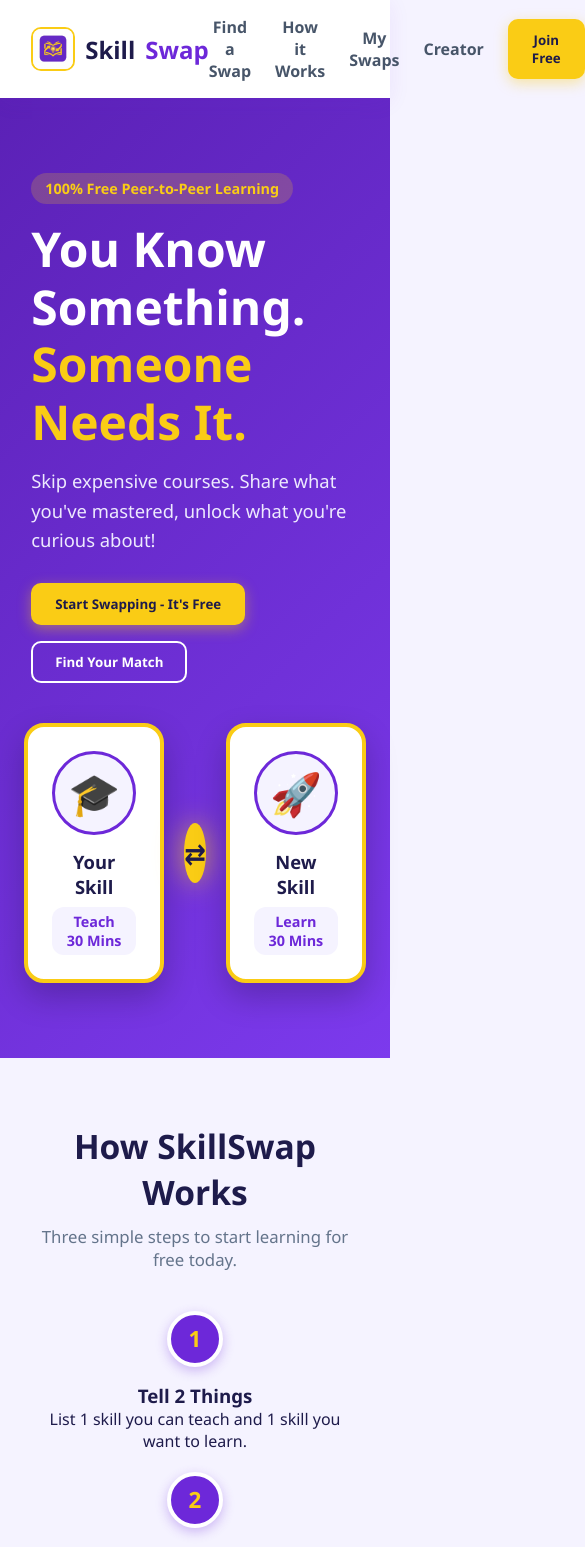
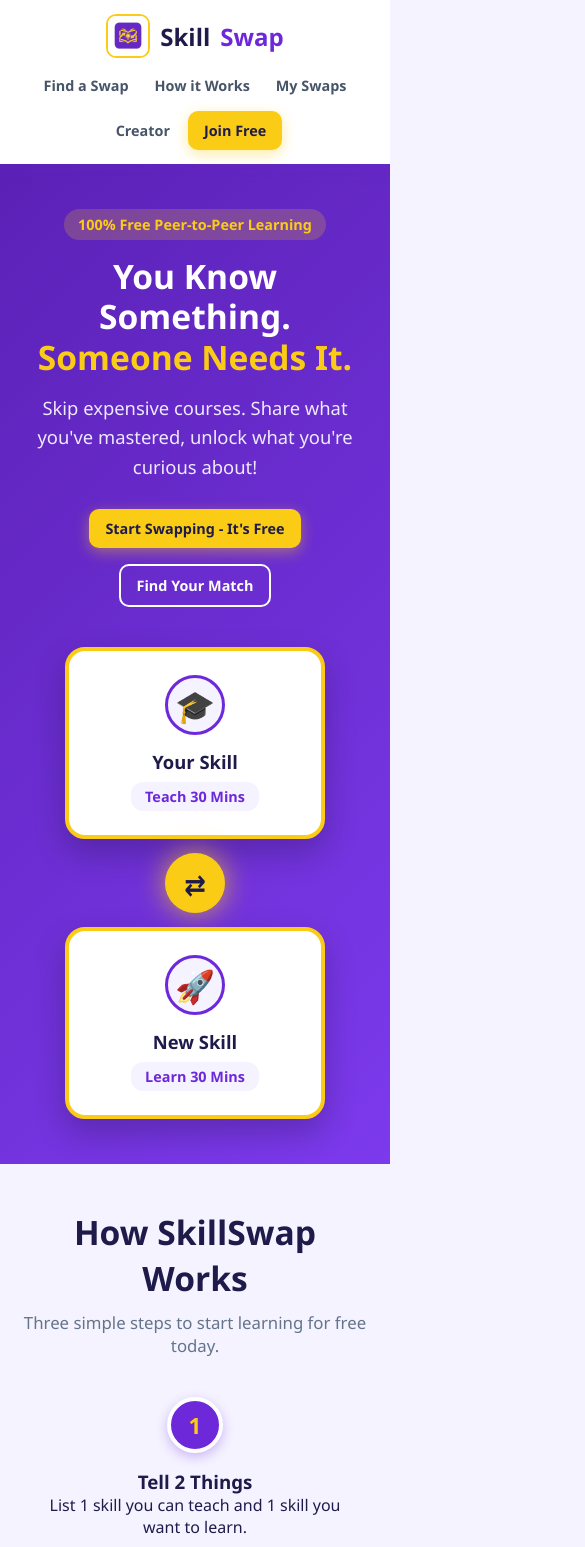
Before and after one commit to ShazithaSherif/SkillSwap, a React (Vite) app: page / in a window 390 px wide. Shown: the top 1547 px of the page, 585 px wide, since content can reach past the window. Built offline with nearby package versions, Linux system fonts and the light colour scheme.

Commit message:
Make entire app mobile responsive

```diff
--- a/src/index.css
+++ b/src/index.css
@@ -200,3 +200,31 @@ body {
     pointer-events: none;
   }
 }
+/* ===== MOBILE RESPONSIVE FIXES (Phones & Tablets) ===== */
+@media (max-width: 768px) {
+  .navbar {
+    flex-direction: column;
+    padding: 14px 5%;
+    gap: 12px;
+  }
+
+  .nav-links {
+    flex-wrap: wrap;
+    justify-content: center;
+    gap: 10px;
+  }
+
+  .nav-link {
+    font-size: 0.9rem;
+    padding: 6px 8px;
+  }
+
+  .btn-green, .btn-outline {
+    padding: 10px 16px;
+    font-size: 0.9rem;
+  }
+
+  .drop-letter {
+    font-size: 2.1rem;
+  }
+}
--- a/src/pages/Home.css
+++ b/src/pages/Home.css
@@ -409,3 +409,89 @@
   font-size: 2.1rem;
   margin-bottom: 24px;
 }
+/* ===== HOME PAGE MOBILE RESPONSIVE FIXES ===== */
+@media (max-width: 768px) {
+  .boom-brand {
+    font-size: 2rem;
+    margin-bottom: 18px;
+  }
+
+  .boom-stage {
+    flex-direction: column;
+    gap: 14px;
+  }
+
+  .boom-concept-card {
+    width: 210px;
+    padding: 18px 16px;
+  }
+
+  .concept-icon-circle {
+    width: 60px;
+    height: 60px;
+    font-size: 2rem;
+  }
+
+  /* Gentle mobile swap bounce instead of wide 340px desktop slide */
+  .card-left {
+    animation: mobilePopLeft 1.4s ease forwards;
+  }
+
+  .card-right {
+    animation: mobilePopRight 1.4s ease forwards;
+  }
+
+  .boom-tagline {
+    font-size: 1rem;
+    padding: 0 20px;
+    text-align: center;
+    margin-top: 20px;
+  }
+
+  .hero {
+    padding: 45px 6%;
+    text-align: center;
+  }
+
+  .hero-left h1 {
+    font-size: 2.1rem;
+  }
+
+  .hero-buttons {
+    justify-content: center;
+  }
+
+  .hero-right {
+    flex-direction: column;
+    gap: 14px;
+  }
+
+  .swap-person-card {
+    width: 100%;
+    max-width: 260px;
+  }
+
+  .steps-container::before {
+    display: none;
+  }
+
+  .section {
+    padding: 45px 6%;
+  }
+
+  .quote-banner h2, .final-cta h2 {
+    font-size: 1.45rem;
+  }
+}
+
+@keyframes mobilePopLeft {
+  0% { transform: translateY(-30px) scale(0.85); opacity: 0; }
+  60% { transform: translateY(6px) scale(1.03); opacity: 1; }
+  100% { transform: translateY(0) scale(1); opacity: 1; }
+}
+
+@keyframes mobilePopRight {
+  0% { transform: translateY(30px) scale(0.85); opacity: 0; }
+  60% { transform: translateY(-6px) scale(1.03); opacity: 1; }
+  100% { transform: translateY(0) scale(1); opacity: 1; }
+}
--- a/src/pages/SwapRoom.jsx
+++ b/src/pages/SwapRoom.jsx
@@ -162,7 +162,8 @@ function SwapRoom({ userProfile, setUserProfile, activePeer, setCurrentPage }) {
             ))}
           </div>
 
-          <div style={{ display: "flex", justifyContent: "center", gap: "14px", flexWrap: "wrap" }}>
+          <div style={{ display: "grid", gridTemplateColumns: "repeat(auto-fit, minmax(280px, 1fr))", gap: "24px", alignItems: "start" }}>
+
             <button className="btn-outline" onClick={() => window.print()}>
               🖨️ Download / Save Certificate (PDF)
             </button>
```
